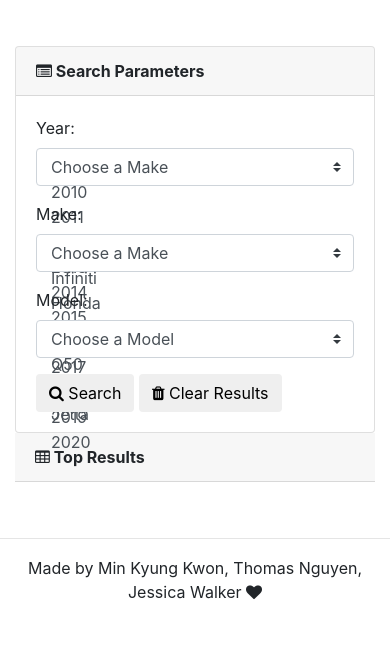
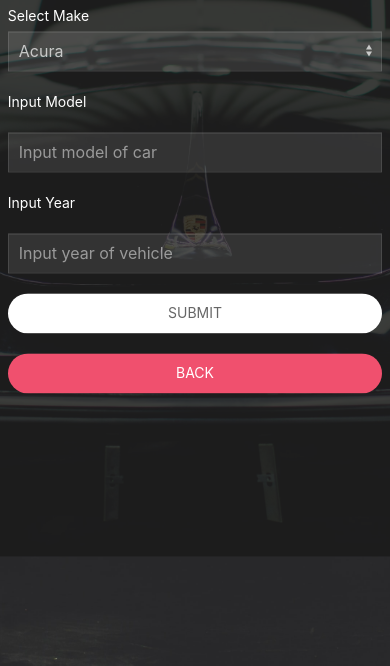
Before and after one commit to MK-Kwon/Project2, a website: page public/nhtsa.html in a window 390 px wide. Shown: the part 178-844 px from the top of the page. Drawn offline with nearby package versions, Linux system fonts and the light colour scheme.

Commit message:
modified nhtsa.css and added nhtsa.css

```diff
--- a/public/nhtsa.html
+++ b/public/nhtsa.html
@@ -4,164 +4,145 @@
 <head>
   <meta charset="UTF-8">
   <title>Recalls - RoadStar</title>
-  <!-- Bootstrap CSS CDN  -->
-  <link rel="stylesheet" href="https://cdnjs.cloudflare.com/ajax/libs/twitter-bootstrap/4.0.0/css/bootstrap.min.css" />
+  <!-- Icon -->
+  <link rel="icon" href="./img/roadstar-logo-red.png">
+  <!-- Media Queries-->
+  <meta content="width=device-width, initial-scale=1" name="viewport" />
+  <!-- UIkit CSS -->
+  <link rel="stylesheet" href="https://cdn.jsdelivr.net/npm/uikit@3.3.1/dist/css/uikit.min.css" />
 
-  <!-- Font Awesome CSS Icons (For cool glyphicons) -->
-  <link rel="stylesheet" href="https://maxcdn.bootstrapcdn.com/font-awesome/4.5.0/css/font-awesome.min.css" />
-
-  <!-- Style to fix the issue of text extending past card length -->
-  <style>
-    .card-body a {
-      word-break: break-all;
-    }
-
-    .articleHeadline {
-      line-height: 1.5;
-    }
-  </style>
+  <!-- UIkit JS -->
+  <script src="https://cdn.jsdelivr.net/npm/uikit@3.3.1/dist/js/uikit.min.js"></script>
+  <script src="https://cdn.jsdelivr.net/npm/uikit@3.3.1/dist/js/uikit-icons.min.js"></script>
+ <!-- Google Fonts -->
+ <link href="https://fonts.googleapis.com/css2?family=Raleway:wght@100;300&display=swap" rel="stylesheet">
+  <!-- In-house CSS -->
+  <link rel="stylesheet" href="stylesheets/nhtsa.css" />
 </head>
 
-<body>
+<body
+  class="login uk-cover-container uk-background-secondary uk-flex uk-flex-center uk-flex-middle uk-height-viewport uk-overflow-hidden uk-light"
+  data-uk-height-viewport="" data-gr-c-s-loaded="true" cz-shortcut-listen="true" style="min-height: calc(100vh);">
 
-  <!-- Main Bootstrap Search -->
-  <div class="container">
-
-    <!-- Jumbotron for Title -->
-    <div class="jumbotron" style="background-color: #20315A ; color: white;">
-      <h1 class="text-center">
-        <strong>
-          <i class="fa fa-newspaper-o"></i> Recall Lookup</strong>
-      </h1>
+  <!-- Overlay -->
+  <div class="uk-position-cover uk-overlay-primary"
+    style="background-image: url(&quot;./img/markus-spiske-jT_FoE2OTMU-unsplash.jpg&quot;); background-repeat: no-repeat; background-size: cover; background-position: center;">
   </div>
 
-    <!-- Row for Searching New York Times -->
-    <div class="row">
-      <div class="col-sm-12">
-        <br>
-        <!-- First card is for handling the search parameters -->
-        <div class="card">
-          <div class="card-header">
-            <strong>
-              <i class="fa fa-list-alt"></i> Search Parameters</strong>
-          </div>
-          <div class="card-body">
-
-            <!-- Here we create an HTML Form for handling the inputs-->
-            <form role="form">
-
-              <!-- Here we create the text box for capturing the search term-->
-              <div class="form-group">
-                <label for="pwd">Year:</label>
-                <select1 id="article-count" class="custom-select" aria-labelledby="dropdownMenuButton">
-                    <option selected value="1">Choose a Make</option>
-                    <!-- Setting the option for 5 as default -->
-                    <option value="2">2010</option>
-                    <option value="3">2011</option>
-                    <option value="4">2012</option>
-                    <option value="5">2013</option>
-                    <option value="6">2014</option>
-                    <option value="7">2015</option>
-                    <option value="8">2016</option>
-                    <option value="9">2017</option>
-                    <option value="10">2018</option>
-                    <option value="11">2019</option>
-                    <option value="12">2020</option>
-                  </select1>
+<!-- Footer -->
+<div class="uk-position-bottom-center uk-position-small uk-visible@m uk-position-z-index">
+  <span class="uk-text-small uk-text-muted">© 2020 RoadStar <a href="https://github.com/MK-Kwon/RoadStar">Created
+      by Min Kyung Kwon, Thomas Nguyen, Jessica Walker</a> | Built with <a href="http://getuikit.com"
+      title="" target="_blank" data-uk-tooltip="" aria-expanded="false"><span data-uk-icon="uikit"
+        class="uk-icon"><svg width="20" height="20" viewBox="0 0 20 20" xmlns="http://www.w3.org/2000/svg"
+          data-svg="uikit">
+          <polygon
+            points="14.4,3.1 11.3,5.1 15,7.3 15,12.9 10,15.7 5,12.9 5,8.5 2,6.8 2,14.8 9.9,19.5 18,14.8 18,5.3">
+          </polygon>
+          <polygon points="9.8,4.2 6.7,2.4 9.8,0.4 12.9,2.3"></polygon>
+        </svg></span></a></span>
 </div>
 
-              <!-- Here we capture the number of records that the user wants to retrieve  -->
-              <div class="form-group">
-                <label for="pwd">Make:</label>
-                <select2 id="article-count" class="custom-select" aria-labelledby="dropdownMenuButton">
-                  <option selected value="1">Choose a Make</option>
-                  <!-- Setting the option for 5 as default -->
-                  <option value="2">Infiniti</option>
-                  <option value="3">Honda</option>
-                  <option value="4">Volkswagen</option>
+  <!-- NHTSA Recall Search Form -->
 
-                </select2>
-              </div>
+  <!-- Search Params: Year, Make, Model -->
 
-              <div class="form-group">
-                <label for="pwd">Model:</label>
-                <select3 id="article-count" class="custom-select" aria-labelledby="dropdownMenuButton">
-                  <option selected value="1">Choose a Model</option>
-                  <!-- Setting the option for 5 as default -->
-                  <option value="2">Q50</option>
-                  <option value="3">CRV</option>
-                  <option value="4">Jetta</option>
+  <!-- IDs for Year, Make, Model selection: userYear, userMake, userModel -->
 
-                </select3>
-              </div>
+  <div class="uk-overlay uk-overlay-default uk-position-center" id="nhtsaBox"> <!-- The name of the page -->
+    <div id="formDiv">
+      <h1 class="uk-heading-line uk-text-center">
+        <span>Recall Search Engine</span></h1>
 
-              <!-- Here we capture the Start Year Parameter-->
-              <!-- <div class="form-group">
-                <label for="start-year">Start Year (Optional):</label>
-                <input type="text" class="form-control" id="start-year">
-              </div> -->
+        <div class="uk-form-stacked">
 
-              <!-- Here we capture the End Year Parameter -->
-              <!-- <div class="form-group">
-                <label for="end-year">End Year (Optional):</label>
-                <input type="text" class="form-control" id="end-year">
-              </div> -->
-
-              <!-- Here we have our final submit button -->
-              <button type="submit" class="btn btn-default" id="run-search">
-                <i class="fa fa-search"></i> Search</button>
-              <button class="btn btn-default" id="clear-all">
-                <i class="fa fa-trash"></i> Clear Results</button>
-
-            </form>
-          </div>
-        </div>
+          <div class="uk-margin">
+            <label class="uk-form-label" for="userMake">Select Make</label>
+            <div class="uk-form-controls">
+              <select class="uk-select" id="userMake">
+                <option>Acura</option>
+                <option>Alfa Romeo</option>
+                <option>Aston Martin</option>
+                <option>Audi</option>
+                <option>Bentley</option>
+                <option>BMW</option>
+                <option>Buick</option>
+                <option>Cadillac</option>
+                <option>Chevrolet</option>
+                <option>Chrysler</option>
+                <option>Dodge</option>
+                <option>Ferrari</option>
+                <option>FIAT</option>
+                <option>Ford</option>
+                <option>Genesis</option>
+                <option>GMC</option>
+                <option>Honda</option>
+                <option>Hyundai</option>
+                <option>Infiniti</option>
+                <option>Jaguar</option>
+                <option>Jeep</option>
+                <option>Kia</option>
+                <option>Lamborghini</option>
+                <option>Land Rover</option>
+                <option>Lexus</option>
+                <option>Lincoln</option>
+                <option>Lotus</option>
+                <option>Maserati</option>
+                <option>Mazda</option>
+                <option>McLaren</option>
+                <option>Mercedes-Benz</option>
+                <option>Mini</option>
+                <option>Mitsubishi</option>
+                <option>Nissan</option>
+                <option>Porsche</option>
+                <option>Ram</option>
+                <option>Rivian</option>
+                <option>Rolls-Royce</option>
+                <option>Smart</option>
+                <option>Subaru</option>
+                <option>Tesla</option>
+                <option>Toyota</option>
+                <option>Volkswagen</option>
+                <option>Volvo</option>
+              </select>
             </div>
           </div>
 
-    <!-- This row will handle all of the retrieved articles -->
-    <!-- <div class="row">
-      <div class="col-sm-12">
-        <br> -->
-
-        <!-- This card will initially be made up of a card and wells for each of the articles retrieved -->
-        <!-- <div class="card"> -->
-
-          <!-- card Heading for the retrieved articles box -->
-          <div class="card-header">
-            <strong>
-              <i class="fa fa-table"></i> Top Results</strong>
-          </div>
-
-          <!-- This main card will hold each of the resulting articles -->
-          <div class="card-body" id="article-section">
-          </div>
-        </div>
+          <div class="uk-margin">
+            <label class="uk-form-label" for="userModel">Input Model</label>
+            <div class="uk-margin">
+              <input id="userModel" class="uk-input" type="text" placeholder="Input model of car">
             </div>
           </div>
 
-    <!-- Footer Region -->
-    <div class="row">
-      <div class="col-sm-12">
+          <div class="uk-margin">
+            <label class="uk-form-label" for="userYear">Input Year</label>
+            <div class="uk-margin"><input id="userYear" class="uk-input" type="text" placeholder="Input year of vehicle"
+                data-uk-datepicker="{format:'YYYY'}"></div>
+            </div>
 
-        <!-- Line Break followed by closing -->
-        <hr>
-        <h5 class="text-center">
-          <small>Made by Min Kyung Kwon, Thomas Nguyen, Jessica Walker
-            <i class="fa fa-heart"></i>
-          </small>
-        </h5>
-
+            <div class="uk-margin-bottom">
+              <button type="submit" id="nhtsa-btn"
+                class="uk-button uk-button-primary uk-border-pill uk-width-1-1">SUBMIT</button>
             </div>
           </div>
+
+          <!-- Links that bring user back to members.html. -->
+      <p uk-margin>
+        <a class="uk-button uk-button-danger uk-border-pill uk-width-1-1" href="members.html">Back</a>
+      </p>
+    </div>
+
+    <!-- End of form div -->
+    <!-- Returns Recalls -->
+    <div class="uk-overflow-auto .uk-responsive-height" id="recallResults"></div>
 
   </div>
 
   <!-- jQuery JS -->
   <script src="https://code.jquery.com/jquery.js"></script>
-  <script src="https://cdnjs.cloudflare.com/ajax/libs/twitter-bootstrap/4.0.0/js/bootstrap.bundle.min.js"></script>
   <!-- Code to the JavaScript File -->
-  <script src="nhtsa.js"></script>
+  <script src="js/nhtsa.js"></script>
 
 </body>
 
--- /dev/null
+++ b/public/stylesheets/nhtsa.css
@@ -0,0 +1,92 @@
+#nhtsaBox {
+
+    padding-top: 2%;
+    padding-bottom: 5%;
+    padding-left: 2%;
+    padding-right: 2%;
+    background-color: rgba(26, 26, 26, 0.829);
+    display: flex;
+    flex-direction: column;
+    vertical-align: center;
+    height: 90%;
+}
+
+h1 {
+    font-family: 'Raleway';
+    font-size: 3.5rem;
+}
+
+@media (max-width: 600px) {
+    #nhtsaBox {
+        margin-top: 26%;
+        padding-top: 2%;
+        padding-bottom: 5%;
+        padding-left: 2%;
+        padding-right: 2%;
+        background-color: rgba(26, 26, 26, 0.829);
+        display: flex;
+        flex-direction: column;
+        height: 80%;
+        vertical-align: center;
+    }
+    #recallResults {
+        height: 100px;
+        overflow-y: auto;
+    }
+
+    .uk-position-center {
+        top: 35%;
+        left: 50%;
+        transform: translate(-50%,-50%);
+        width: max-content;
+        max-width: 100%;
+        /* box-sizing: border-box; */
+    }
+
+    h1 {
+        font-size: 2.5rem;
+    }
+
+}
+
+@media (max-height: 500px) {
+    #nhtsaBox {
+        margin-top: 3%;
+        padding-top: 2%;
+        padding-bottom: 5%;
+        padding-left: 2%;
+        padding-right: 2%;
+        background-color: rgba(26, 26, 26, 0.829);
+        display: flex;
+        flex-direction: column;
+        height: 70%;
+        vertical-align: center;
+    }
+    #recallResults {
+        height: 100px;
+        overflow-y: auto;
+    }
+
+    .uk-position-center {
+        top: 35%;
+        left: 50%;
+        transform: translate(-50%,-50%);
+        width: max-content;
+        max-width: 100%;
+        /* box-sizing: border-box; */
+    }
+
+    h1 {
+        font-size: 1.8rem;
+    }
+
+}
+
+#formDiv {
+    height: auto;
+}
+
+#recallResults {
+    height: 190px;
+    overflow-y: auto;
+}
--- a/public/stylesheets/style.css
+++ b/public/stylesheets/style.css
@@ -7,6 +7,10 @@ html {
   /* To make use of full height of page*/
   min-height: 100vh;
   margin: 0;
+}
+
+h1 {
+  font-family: 'Raleway';
 }
 
 body {
@@ -85,6 +89,8 @@ img {
 /* The switch - the box around the slider */
 .switch {
   position: relative;
+  margin-top: 20px;
+  margin-right: 20px;
   float: right;
   width: 60px;
   height: 34px;
```
Also changed, not shown: public/img/markus-spiske-jT_FoE2OTMU-unsplash.jpg (added). Lines whose indentation alone changed are shown as unchanged.
